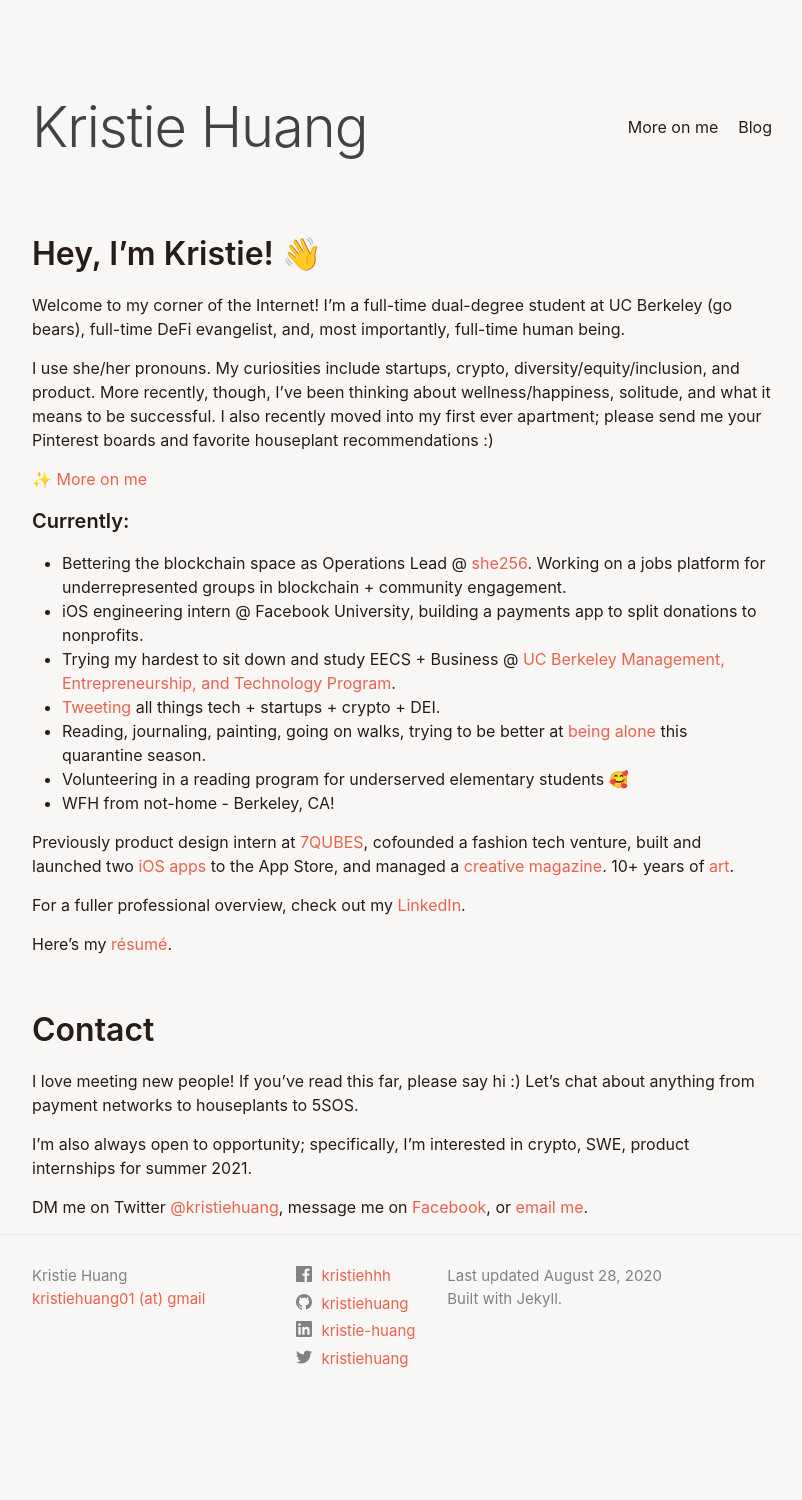
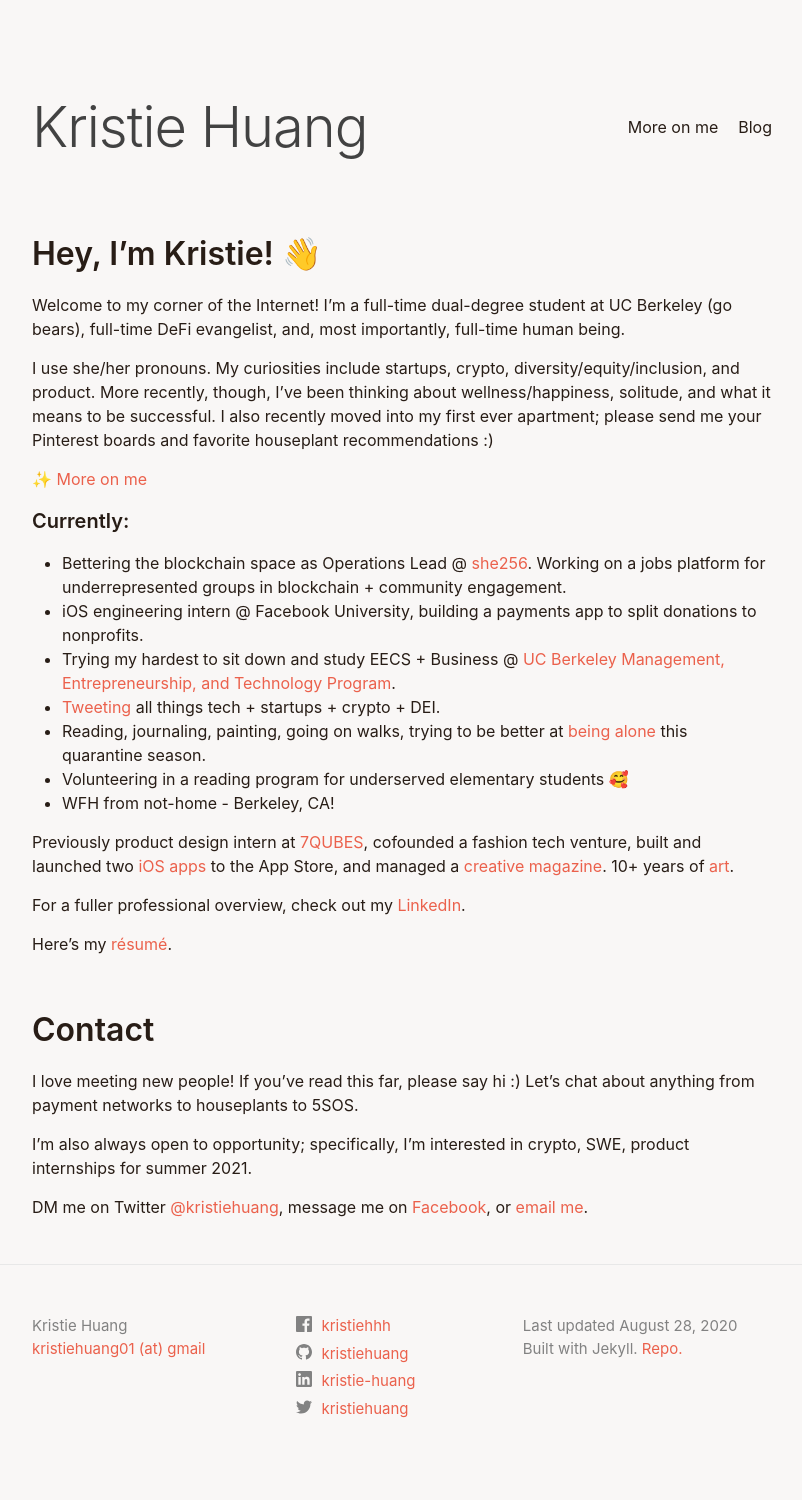
Before and after one commit to kristiehuang/kristiehuang.github.io, a Jekyll site: the page built from index.markdown, in a window 1280 px wide. Shown: the whole page, without its empty margins (238-1040 px from the left). Built offline with Jekyll 4.4.1, drawn with Linux system fonts in a browser that asks for light colours; before the commit the page ends 1430 px from its top, so only the background shows below that.

Commit message:
Edit footer CSS

```diff
--- a/_includes/footer.html
+++ b/_includes/footer.html
@@ -28,7 +28,7 @@
         {%- if site.last-updated -%}
           Last updated {{ site.last-updated | escape }}
         {%- endif -%}
-        <p>Built with Jekyll.</p>
+        <p>Built with Jekyll. <a href="https://github.com/kristiehuang/kristiehuang.github.io">Repo.</a></p>
         <p>{{- site.description | escape -}}</p>
       </div>
     </div>
--- a/style.css
+++ b/style.css
@@ -150,7 +150,11 @@
     .site-nav .menu-icon > svg { fill: #424242; } .site-nav input ~ .trigger { clear: both; display: none; } .site-nav input:checked ~ .trigger { display: block; padding-bottom: 5px; } .site-nav .page-link { display: block; padding: 5px 10px; margin-left: 20px; } .site-nav .page-link:not(:last-child) { margin-right: 0; } }
 
 /** Site footer */
-.site-footer { border-top: 1px solid #e8e8e8; padding: 30px 0; }
+.site-footer {
+  border-top: 1px solid #e8e8e8;
+  padding: 50px 0;
+  margin-top: 30px;
+}
 
 .footer-heading { font-size: 18px; margin-bottom: 15px; }
 
@@ -162,9 +166,12 @@
 
 .footer-col-1 { width: -webkit-calc(35% - (30px / 2)); width: calc(35% - (30px / 2)); }
 
-.footer-col-2 { width: -webkit-calc(20% - (30px / 2)); width: calc(20% - (30px / 2)); }
+.footer-col-2 { width: -webkit-calc(30% - (30px / 2)); width: calc(30% - (30px / 2)); }
 
-.footer-col-3 { width: -webkit-calc(45% - (30px / 2)); width: calc(45% - (30px / 2)); }
+.footer-col-3 {
+  width: -webkit-calc(35% - (30px / 2));
+  width: calc(35% - (30px / 2));
+}
 
 @media screen and (max-width: 800px) { .footer-col-1, .footer-col-2 { width: -webkit-calc(50% - (30px / 2)); width: calc(50% - (30px / 2)); } .footer-col-3 { width: -webkit-calc(100% - (30px / 2)); width: calc(100% - (30px / 2)); } }
 
```
